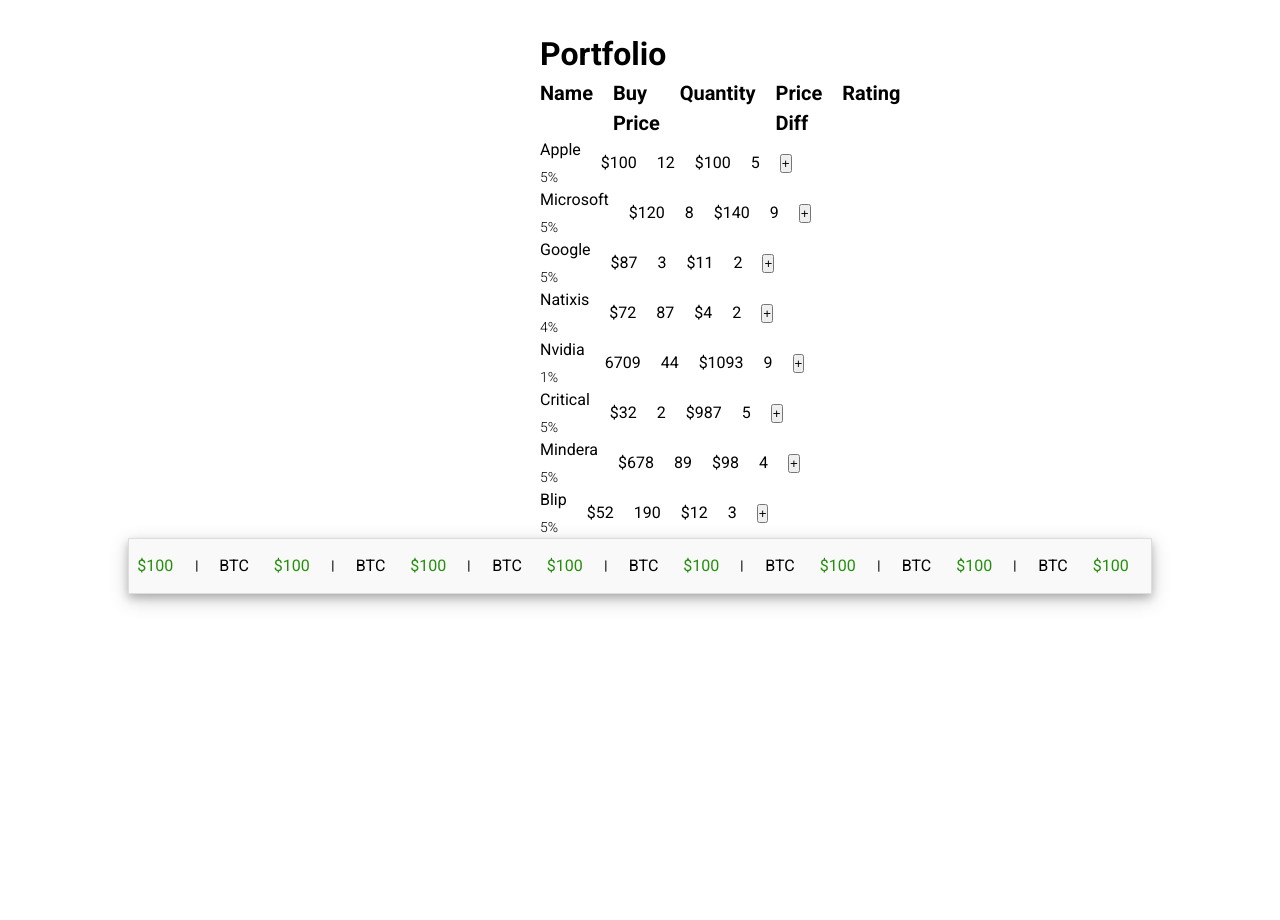
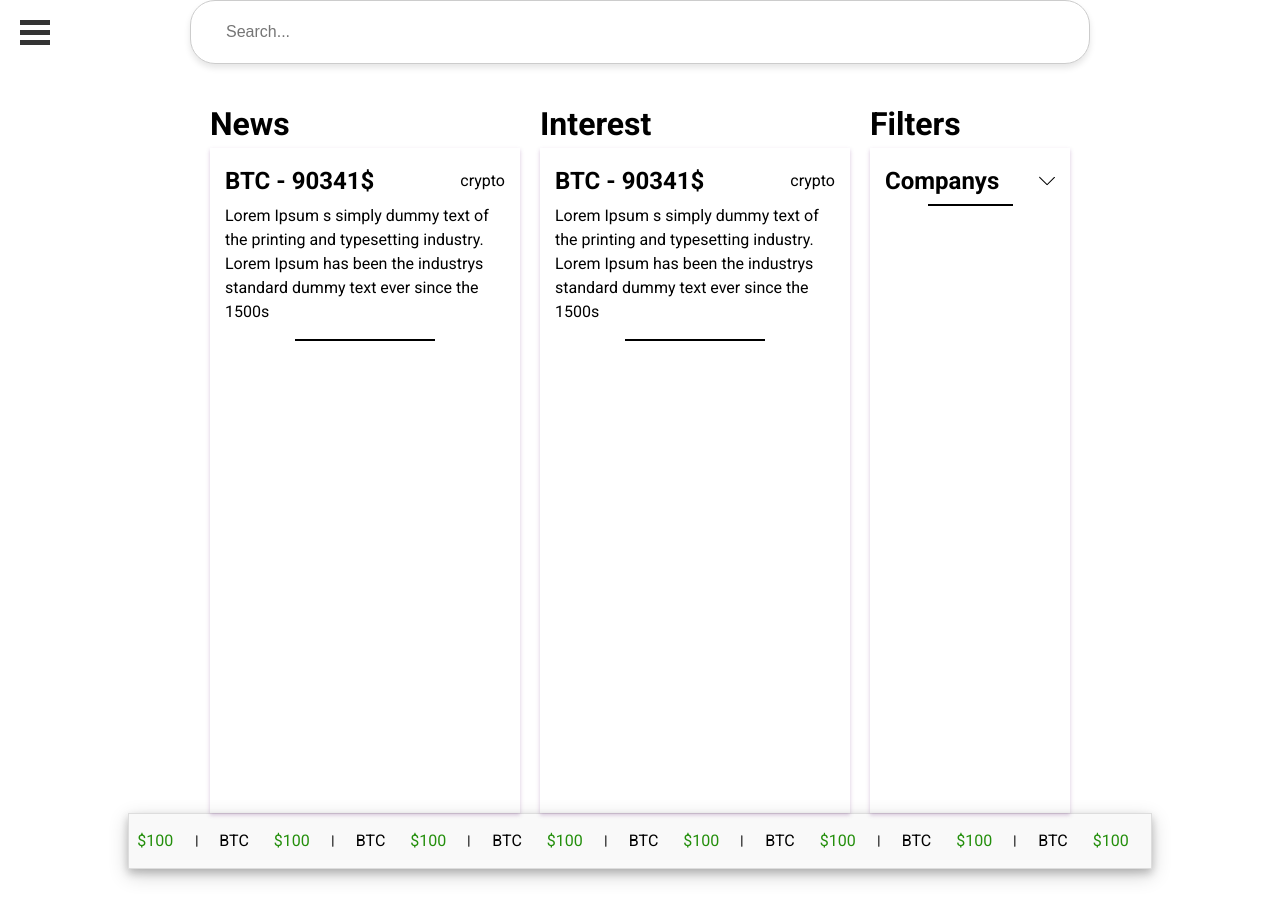
Before and after one commit to DiogoReiss/natixisHackathon, a React (Vite) app in the folder frontend/: page /Profile in a window 1280 px wide. Shown: the top 920 px of the page. Before the commit the page ends 860 px from the top, so only its background shows below. Built offline with nearby package versions, Linux system fonts and the light colour scheme.

Commit message:
feat: migrating navBar and side bar to typescript

```diff
--- a/frontend/src/App.tsx
+++ b/frontend/src/App.tsx
@@ -1,15 +1,23 @@
-import React from "react";
+import React, {useState} from "react";
 
 import "./styles/global.css";
 import "./styles/grid.css";
 import "./styles/style.css";
 
-// import Home from "./components/HomePage/home";
-import Profile from "./components/Profile/profile";
+// import Profile from "./components/Profile/profile";
 import { Helmet, HelmetProvider } from 'react-helmet-async'
 import Footer from "./components/Footer/footer";
+import NavBar from "./components/NavBar/navBar";
+import Home from "./components/HomePage/home";
+import HamburgerMenu from "./components/SideMenu/sideMenu";
 
 const App = () => {
+    const [isMenuOpen, setIsMenuOpen] = useState(false); // Manage menu open state
+
+    const toggleMenu = () => {
+        setIsMenuOpen(!isMenuOpen); // Toggle the menu state
+    };
+
   return (
       <HelmetProvider>
           <Helmet>
@@ -19,8 +27,10 @@
               <link href="https://fonts.googleapis.com/css2?family=Roboto:ital,wght@0,100;0,300;0,400;0,500;0,700;0,900;1,100;1,300;1,400;1,500;1,700;1,900&family=Ubuntu:ital,wght@0,300;0,400;0,500;0,700;1,300;1,400;1,500;1,700&display=swap" rel="stylesheet"></link>
           </Helmet>
           <div>
-              {/* <Home /> */}
-                <Profile />
+              <NavBar />
+              <Home />
+              {/* <Profile /> */}
+              <HamburgerMenu toggleMenu={toggleMenu} isMenuOpen={isMenuOpen} />
           </div>
           <Footer />
       </HelmetProvider>
```
Also changed, not shown: frontend/src/components/HomePage/home.tsx (+12 -14 lines), frontend/src/components/NavBar/navBar.tsx (renamed from frontend/src/components/NavBar/navBar.jsx), frontend/src/components/SideMenu/sideMenu.tsx (renamed from frontend/src/components/SideMenu/sideMenu.jsx).
